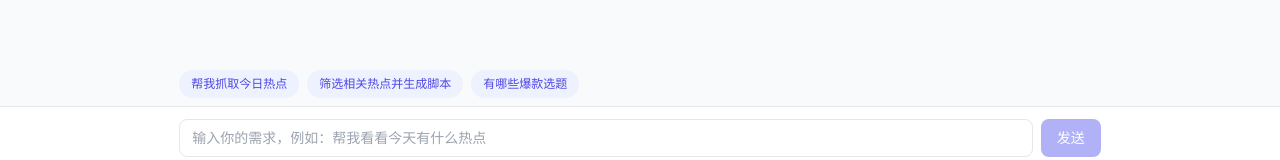
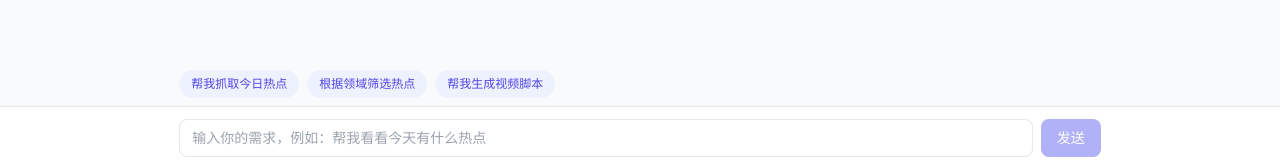
Before and after one commit to rensiyu6162-star/hot-topic-agent, a Next.js app: page / in a window 1280 px wide. Shown: the part 631-791 px from the top of the page. Built offline with nearby package versions, Linux system fonts and the light colour scheme.

Commit message:
快捷指令常驻并更新为抓取/筛选/生成脚本三个入口

```diff
--- a/src/app/page.tsx
+++ b/src/app/page.tsx
@@ -91,6 +91,7 @@ export default function Home() {
   const messagesEndRef = useRef<HTMLDivElement>(null);
   const scrollRef = useRef<HTMLDivElement>(null);
   const selectorsRef = useRef<HTMLDivElement>(null);
+  const inputRef = useRef<HTMLInputElement>(null);
   const pushTimer = useRef<ReturnType<typeof setTimeout> | null>(null);
   const skipPush = useRef(false);
 
@@ -1235,29 +1236,38 @@ export default function Home() {
         </div>
       </div>
 
-      {/* Quick Actions */}
-      {messages.length <= 1 && (
+      {/* Quick Actions：每次新对话/重新打开都常驻，方便一键发送常用指令 */}
       <div className="px-4 pb-2">
         <div className="max-w-[57.6rem] mx-auto w-full flex flex-wrap gap-2">
-            {["帮我抓取今日热点", "筛选相关热点并生成脚本", "有哪些爆款选题"].map(
-              (hint) => (
+          {[
+            { label: "帮我抓取今日热点", prompt: "帮我抓取今日热点", send: true },
+            { label: "根据领域筛选热点", prompt: "根据XX领域筛选热点", send: false },
+            { label: "帮我生成视频脚本", prompt: "帮我生成视频脚本", send: true },
+          ].map((q) => (
             <button
-                  key={hint}
-                  onClick={() => sendMessage(hint)}
-                  className="text-xs bg-indigo-50 text-indigo-600 px-3 py-1.5 rounded-full hover:bg-indigo-100 transition"
+              key={q.label}
+              disabled={loading}
+              onClick={() => {
+                if (q.send) {
+                  sendMessage(q.prompt);
+                } else {
+                  setInput(q.prompt);
+                  inputRef.current?.focus();
+                }
+              }}
+              className="text-xs bg-indigo-50 text-indigo-600 px-3 py-1.5 rounded-full hover:bg-indigo-100 transition disabled:opacity-50 disabled:cursor-not-allowed"
             >
-                  {hint}
+              {q.label}
             </button>
-              )
-            )}
+          ))}
         </div>
       </div>
-      )}
 
       {/* Input */}
       <div className="border-t bg-white px-4 py-3 shrink-0 pb-[max(0.75rem,env(safe-area-inset-bottom))]">
         <div className="flex gap-2 max-w-[57.6rem] mx-auto">
           <input
+            ref={inputRef}
             className="flex-1 border rounded-lg px-3 py-2 text-sm focus:outline-none focus:ring-2 focus:ring-indigo-400"
             placeholder="输入你的需求，例如：帮我看看今天有什么热点"
             value={input}
```
Lines whose indentation alone changed are shown as unchanged.
